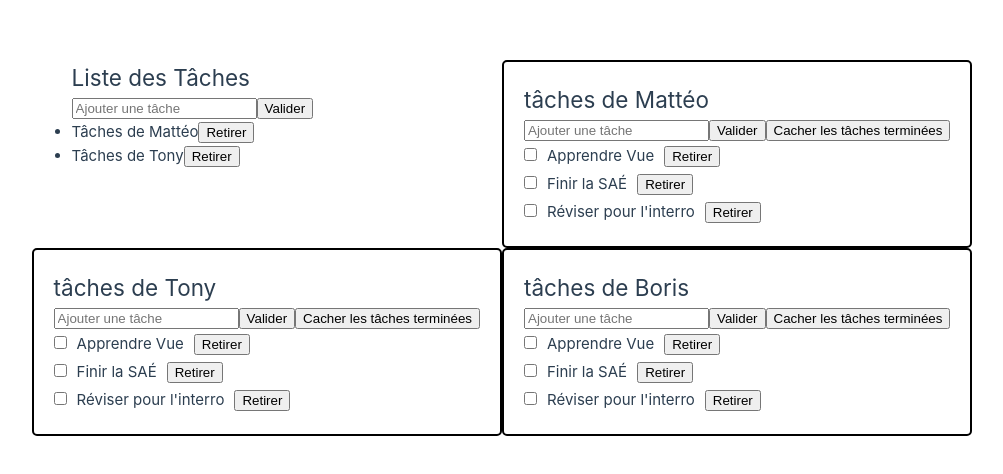
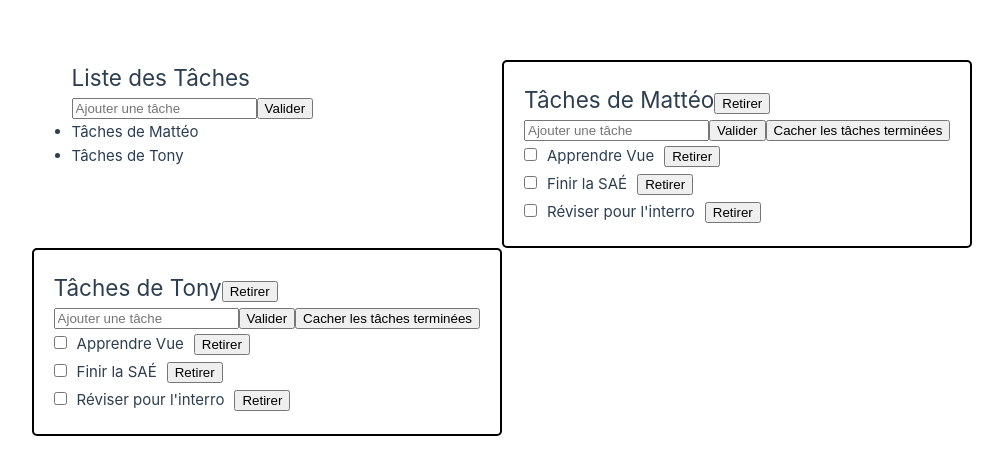
Before and after one commit to Dilnat/G2-TD1-Vue, a Vue app in the folder todo_list/: page / in a window 1280 px wide. Shown: the part 152-626 px from the top of the page, without its empty margins (138-1141 px from the left). Built offline with nearby package versions, Linux system fonts and the light colour scheme.

Commit message:
TD2 - Exercice 6 - bouton retirer tache list

```diff
--- a/todo_list/src/App.vue
+++ b/todo_list/src/App.vue
@@ -7,7 +7,7 @@ interface TacheList {
   ids: number;
   titres:string;
 }
-const todoListes:Ref<TacheList[]> = ref([{ids:id, titres:"Tâches de Mattéo"},
+const todoListes:Ref<TacheList[]> = ref([{ids:id++, titres:"Tâches de Mattéo"},
   {ids:id++, titres: "Tâches de Tony"}]);
 let nouvelleTacheList = ref("");
 function ajouterTacheList(){
@@ -15,6 +15,12 @@ function ajouterTacheList(){
     todoListes.value.push({ids:id++, titres:nouvelleTacheList.value});
     nouvelleTacheList.value = "";
   }
+}
+
+function retirerListe(tacheList:TacheList){
+  console.log(todoListes.value);
+  console.log(tacheList);
+  todoListes.value = todoListes.value.filter(t => t.ids !== tacheList.ids);
 }
 </script>
 
@@ -26,15 +32,10 @@ function ajouterTacheList(){
     <li v-for="tacheList in todoListes" :key="tacheList.ids">
 <!--      <input type="checkbox">-->
       <span>{{tacheList.titres}}</span>
-      <button >Retirer</button>
     </li>
   </ul>
 
-
-
-  <ListeDeTaches titre="tâches de Mattéo"/>
-  <ListeDeTaches titre="tâches de Tony"/>
-  <ListeDeTaches titre="tâches de Boris"/>
+  <ListeDeTaches  v-for="liste in todoListes" :key="liste.ids"  :titre="liste.titres" @supprimerListe="retirerListe(liste)" />
 </template>
 
 <style scoped>
--- a/todo_list/src/composants/ListeDeTaches.vue
+++ b/todo_list/src/composants/ListeDeTaches.vue
@@ -31,7 +31,8 @@ const props = defineProps<{titre: string}>();
 <template>
   <div id="wrapper">
     <ul>
-      <h2>{{titre}}</h2>
+      <h2>{{titre}}<button @click="$emit('supprimerListe')">Retirer</button></h2>
+
       <input type="texte" v-model.trim="nouvelleTache" placeholder="Ajouter une tâche">
       <button @click="ajouterTache">Valider</button>
       <button @click="cacheFaits = !cacheFaits">
```
